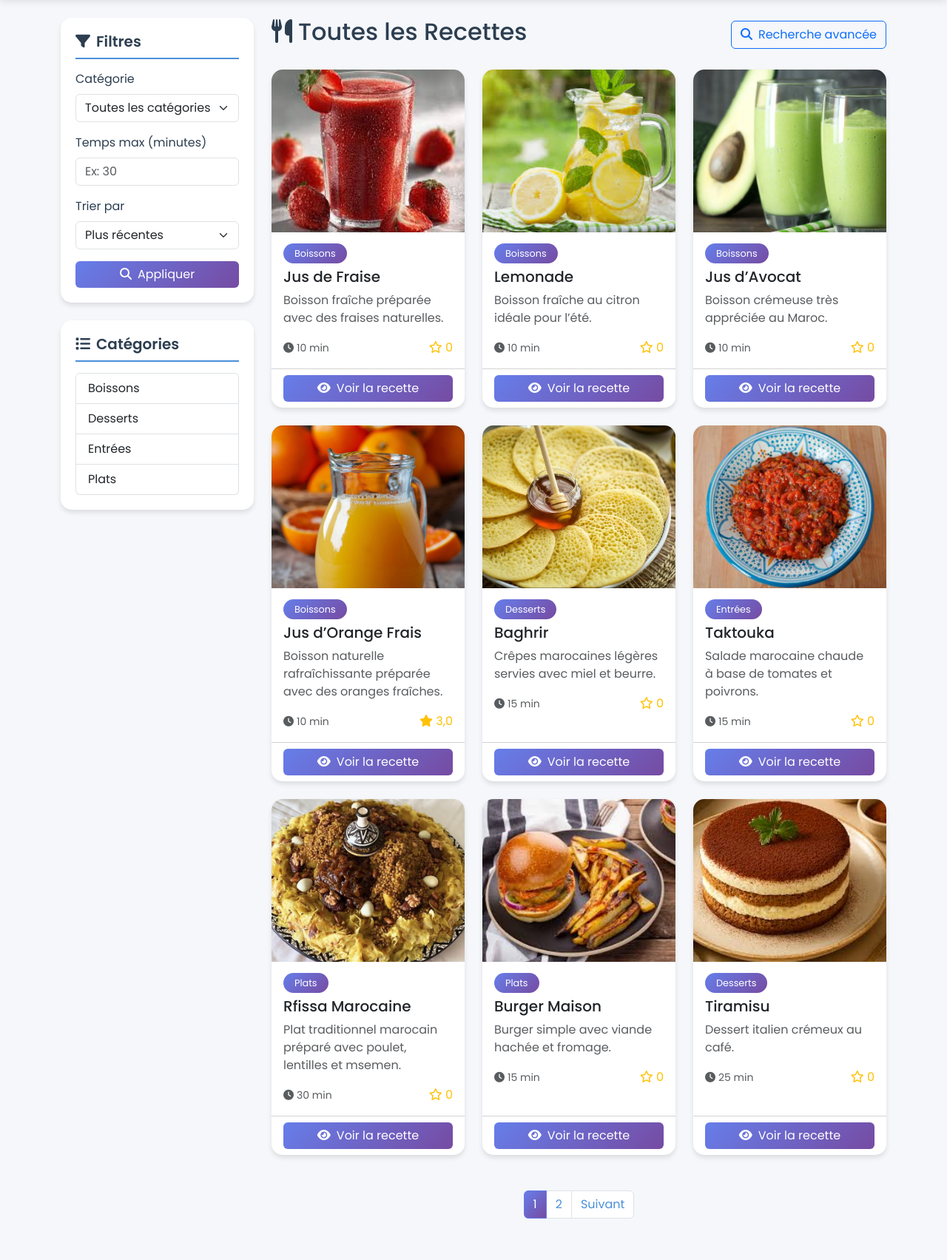
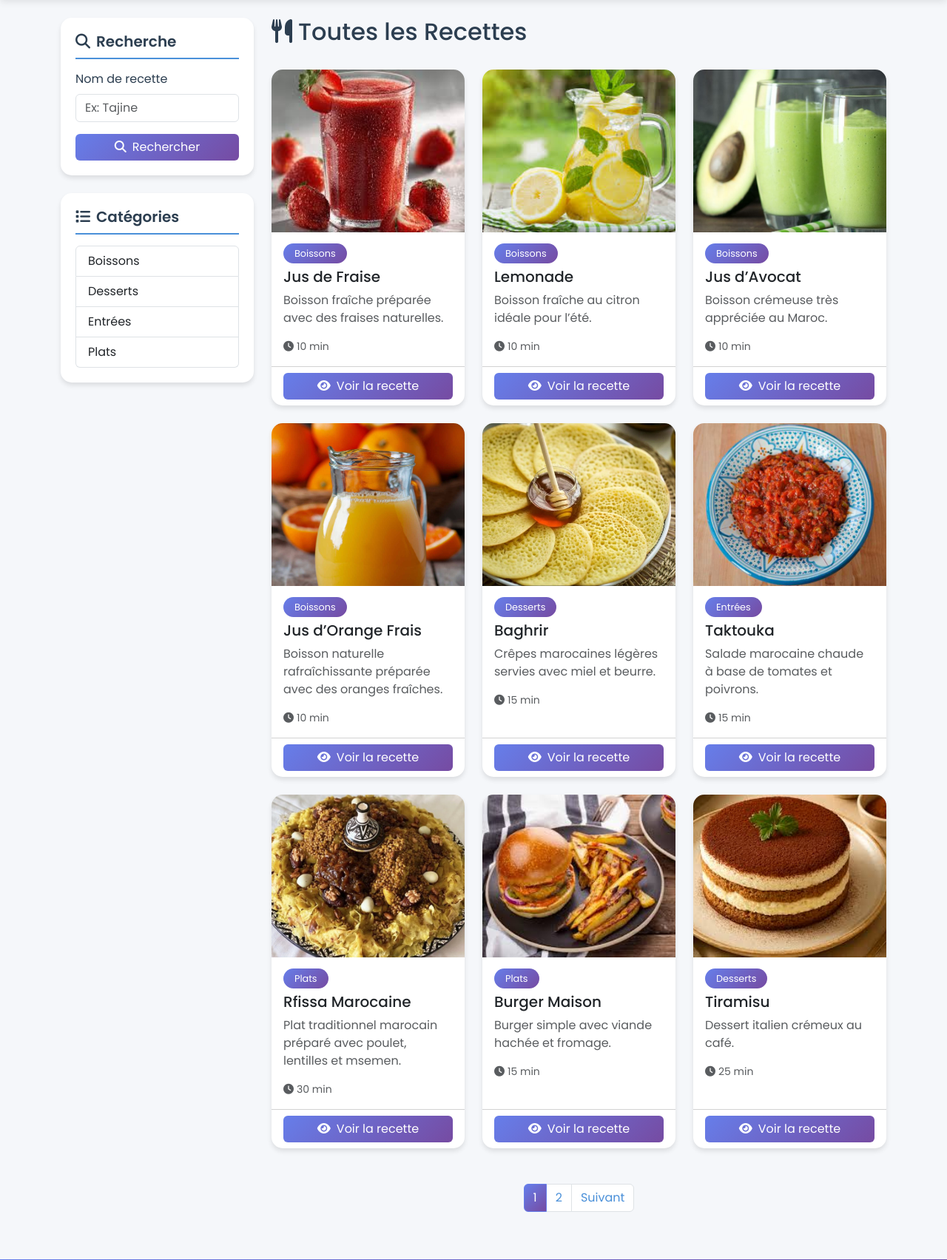
Before and after one commit to ayoubmorchid/culinary_recipes, a Django app: page /recettes/recettes/ in a window 1280 px wide. Shown: the part 62-1765 px from the top of the page at 74% size. Run offline with Django 4.2, Linux system fonts and the light colour scheme; data comes from the database, SQL or seed files in the repository; both versions use the stored data as it was after the commit.

Commit message:
Simplify recipe list filter and keep pagination

```diff
--- a/templates/recipes/recipe_list.html
+++ b/templates/recipes/recipe_list.html
@@ -9,37 +9,18 @@
     <div class="col-lg-3 mb-4">
         <div class="sidebar">
             <h5 class="sidebar-title">
-                <i class="fas fa-filter me-2"></i>Filtres
+                <i class="fas fa-search me-2"></i>Recherche
             </h5>
 
-            <form method="GET" action="{% url 'recipes:search' %}">
+            <form method="GET" action="{% url 'recipes:recipe_list' %}">
                 <div class="mb-3">
-                    <label class="form-label">Catégorie</label>
-                    <select name="category" class="form-select">
-                        <option value="">Toutes les catégories</option>
-                        {% for category in categories %}
-                            <option value="{{ category.id }}">{{ category.name }}</option>
-                        {% endfor %}
-                    </select>
-                </div>
-
-                <div class="mb-3">
-                    <label class="form-label">Temps max (minutes)</label>
-                    <input type="number" name="max_preparation_time" class="form-control" placeholder="Ex: 30">
-                </div>
-
-                <div class="mb-3">
-                    <label class="form-label">Trier par</label>
-                    <select name="sort_by" class="form-select">
-                        <option value="-created_at">Plus récentes</option>
-                        <option value="created_at">Plus anciennes</option>
-                        <option value="preparation_time">Temps de préparation</option>
-                    </select>
+                    <label class="form-label">Nom de recette</label>
+                    <input type="text" name="q" class="form-control" placeholder="Ex: Tajine">
                 </div>
 
                 <div class="d-grid">
                     <button type="submit" class="btn btn-primary">
-                        <i class="fas fa-search me-2"></i>Appliquer
+                        <i class="fas fa-search me-2"></i>Rechercher
                     </button>
                 </div>
             </form>
@@ -66,9 +47,6 @@
     <div class="col-lg-9">
         <div class="d-flex justify-content-between align-items-center mb-4">
             <h2><i class="fas fa-utensils me-2"></i>Toutes les Recettes</h2>
-            <a href="{% url 'recipes:search' %}" class="btn btn-outline-primary">
-                <i class="fas fa-search me-2"></i>Recherche avancée
-            </a>
         </div>
 
         {% if recipes %}
@@ -91,13 +69,6 @@
                                     <small class="text-muted">
                                         <i class="fas fa-clock me-1"></i>{{ recipe.preparation_time }} min
                                     </small>
-                                    <span class="rating-stars">
-                                        {% if recipe.average_rating > 0 %}
-                                            <i class="fas fa-star"></i> {{ recipe.average_rating }}
-                                        {% else %}
-                                            <i class="far fa-star"></i> 0
-                                        {% endif %}
-                                    </span>
                                 </div>
                             </div>
 
@@ -111,7 +82,6 @@
                 {% endfor %}
             </div>
 
-            <!-- Pagination -->
             {% if is_paginated %}
             <nav class="mt-4">
                 <ul class="pagination justify-content-center">
@@ -146,12 +116,7 @@
 
         {% else %}
             <div class="text-center py-5">
-                <i class="fas fa-utensils fa-4x text-muted mb-3"></i>
                 <h4>Aucune recette trouvée</h4>
-                <p class="text-muted">Soyez le premier à publier une recette!</p>
-                <a href="{% url 'recipes:recipe_create' %}" class="btn btn-primary">
-                    <i class="fas fa-plus me-2"></i>Créer une recette
-                </a>
             </div>
         {% endif %}
     </div>
```
Also changed, not shown: db.sqlite3.
